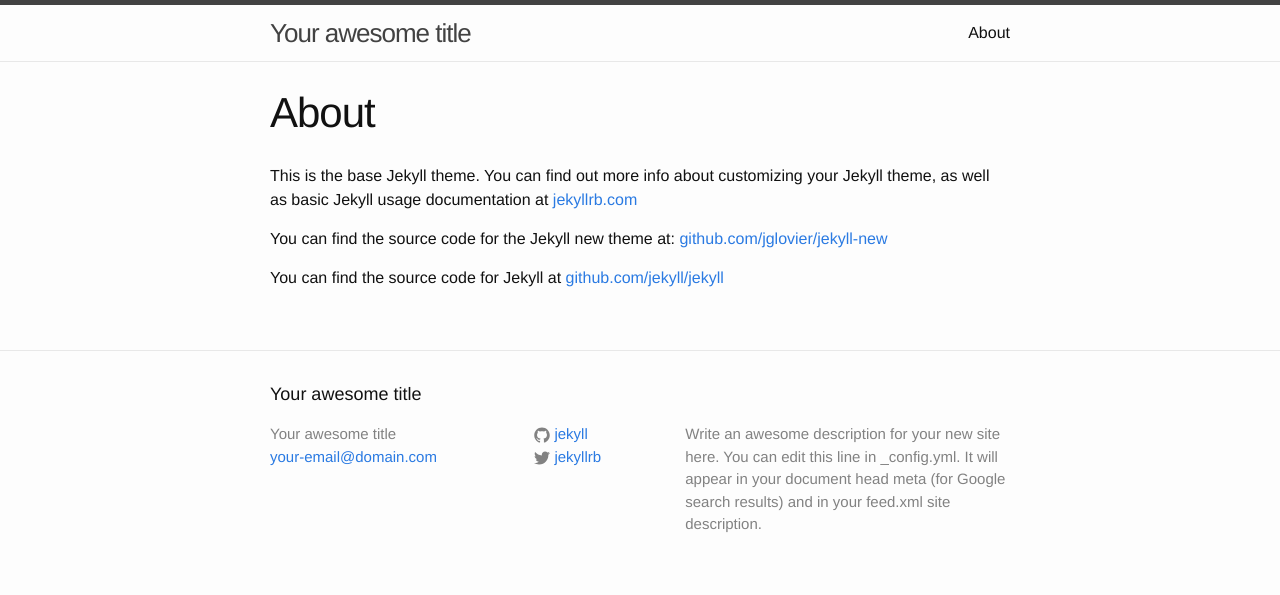
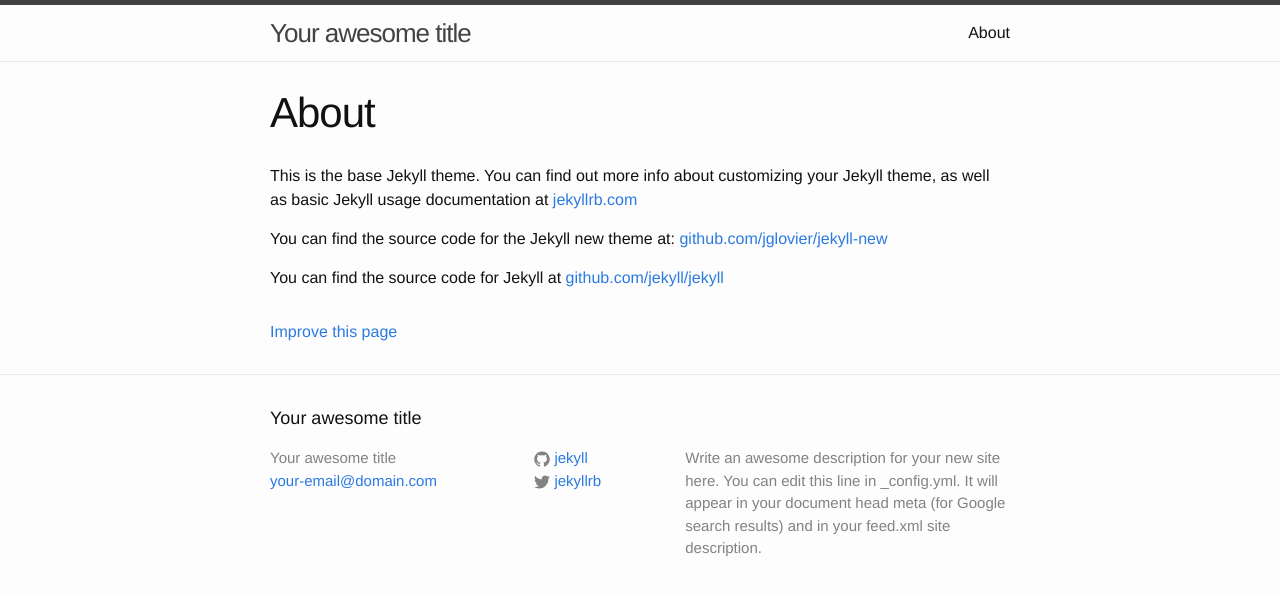
Before and after one commit to rbywater/jenkins-site-demo, a Jekyll site: the page built from about.md, in a window 1280 px wide. Shown: the top 595 px of the page. Built offline with Jekyll 4.4.1, drawn with Linux system fonts in a browser that asks for light colours.

Commit message:
Add edit links to layouts

```diff
--- a/_layouts/page.html
+++ b/_layouts/page.html
@@ -11,4 +11,8 @@ layout: default
     {{ content }}
   </article>
 
+  <div id="github">
+  	<a href="https://github.com/daniel-beck/jenkins-site-demo/edit/master/{{ page.path }}">Improve this page</a>
+  </div>
+
 </div>
--- a/_layouts/post.html
+++ b/_layouts/post.html
@@ -12,4 +12,8 @@ layout: default
     {{ content }}
   </article>
 
+  <div id="github">
+  	<a href="https://github.com/daniel-beck/jenkins-site-demo/edit/master/{{ page.path }}">Improve this page</a>
+  </div>
+
 </div>
```
Also changed, not shown: 1 other file.
